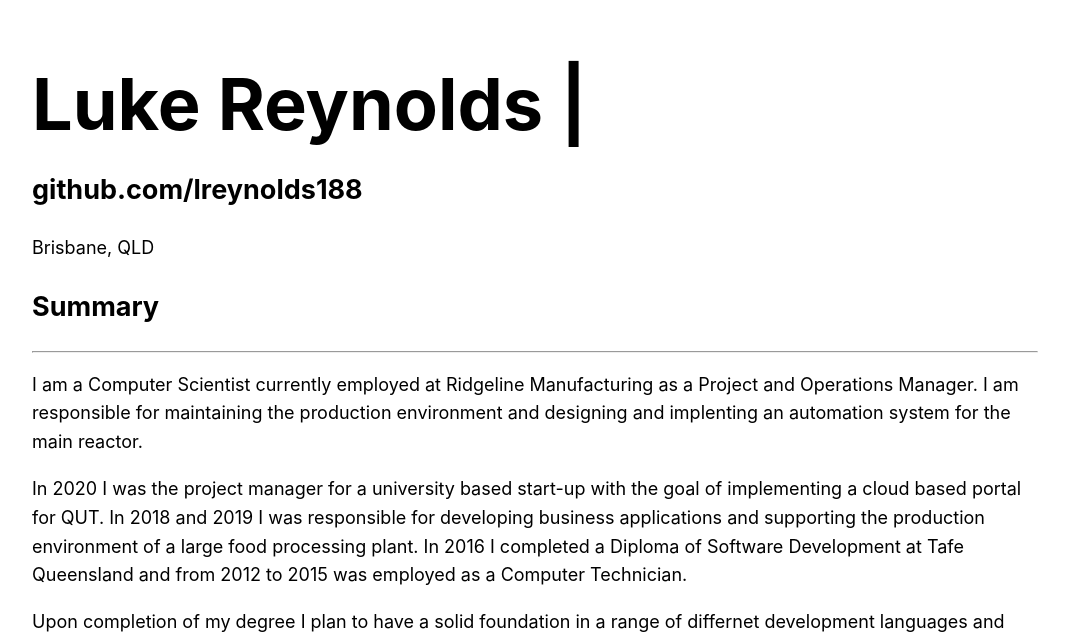
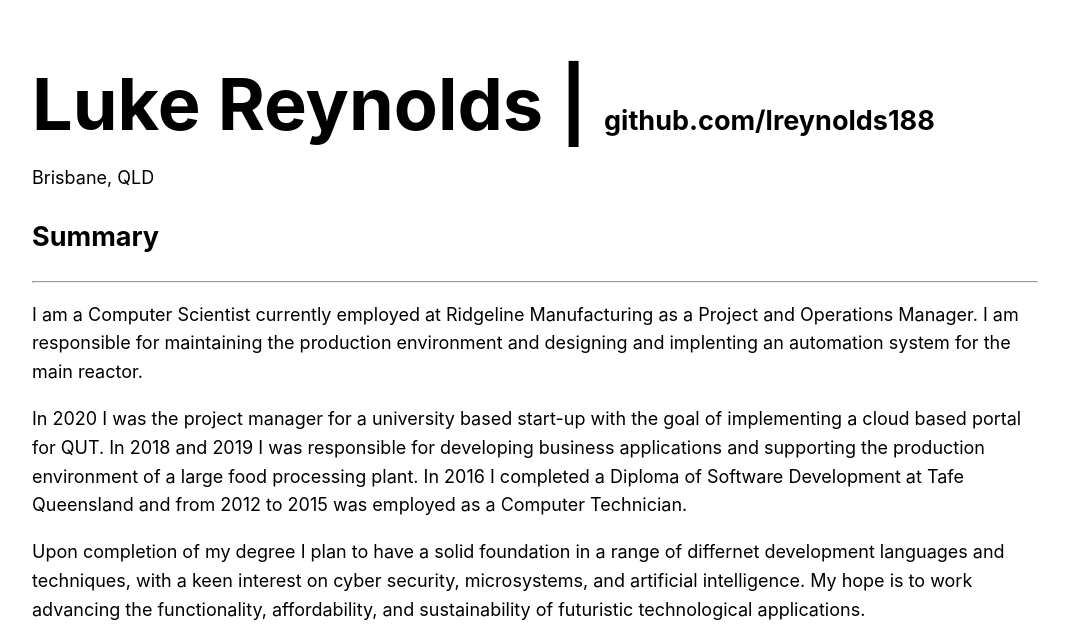
Before and after one commit to lreynolds188/Portfolio, a Next.js app: page /resume in a window 1280 px wide. Shown: the part 155-796 px from the top of the page, without its empty margins (105-1174 px from the left). Built offline with nearby package versions, Linux system fonts and the light colour scheme.

Commit message:
Update resume.js

```diff
--- a/pages/resume.js
+++ b/pages/resume.js
@@ -13,7 +13,7 @@ export default function Home() {
         <div>
           <div>
             <h1 className={styles.title}> Luke Reynolds | </h1>
-            <h2>github.com/lreynolds188</h2>
+            <h2 className={styles.description}>github.com/lreynolds188</h2>
           </div>
           <p>Brisbane, QLD</p>
 
```
